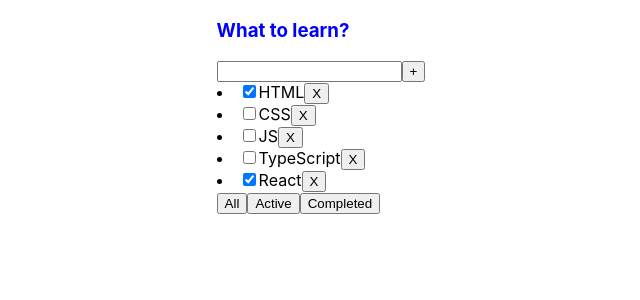
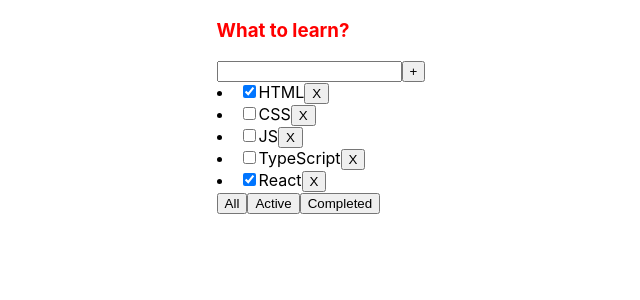
Before and after one commit to SRGREEN90/New-Todo-List, a React (Create React App) app: page / in a window 1280 px wide. Shown: the top 300 px of the page, without its empty margins (319-959 px from the left). Built offline with nearby package versions, Linux system fonts and the light colour scheme.

Commit message:
'added RemoveTasks function'

```diff
--- a/src/App.tsx
+++ b/src/App.tsx
@@ -1,4 +1,4 @@
-import React from 'react';
+import React, {useState} from 'react';
 import './App.css';
 import Todolist from "./components/Todolist";
 
@@ -10,23 +10,40 @@
 export type FilterValuesType = 'all' | 'active' | 'completed'
 function App() {
   const todoListTitle: string = 'What to learn?'
-
   const taskInitialState: Array<TaskType> = [
     {id: 1, title: 'HTML', isDone: true},
-    {id: 1, title: 'CSS', isDone: false},
-    {id: 1, title: 'JS', isDone: false},
-    {id: 1, title: 'TypeScript', isDone: false},
-    {id: 1, title: 'React', isDone: true}
+    {id: 2, title: 'CSS', isDone: false},
+    {id: 3, title: 'JS', isDone: false},
+    {id: 4, title: 'TypeScript', isDone: false},
+    {id: 5, title: 'React', isDone: true}
   ]
-    let taskFilter = (ta) =>{
 
+   const [tasks, setTasks] = useState(taskInitialState)
+   const [filter, setFilter] = useState<FilterValuesType>('all')
+//===================Functions=======================
+
+    let taskFilter = (filterValue: FilterValuesType) =>{
+        setFilter(filterValue)
+    }
+    let removeTasks = (taskId: number) =>{
+       let tasksAfterRemove = tasks.filter(t => t.id !== taskId)
+         setTasks(tasksAfterRemove)
     }
 
+    let tasksForTodolist = tasks
+    if(filter === "active") {
+        tasksForTodolist = tasks.filter(t => !t.isDone)
+    }
+    if(filter === "completed") {
+        tasksForTodolist = tasks.filter(t => t.isDone)
+    }
   return (
     <div className="App">
        <Todolist
-           tasks ={taskInitialState}
+           tasks ={tasksForTodolist}
            title={todoListTitle}
+           taskFilter={taskFilter}
+           removeTasks={removeTasks}
        />
 
     </div>
--- a/src/components/Todolist.tsx
+++ b/src/components/Todolist.tsx
@@ -1,21 +1,28 @@
 import React, {FC} from 'react'
-import {TaskType} from "../App";
+import {FilterValuesType, TaskType} from "../App";
 import s from "./TodoList.module.css";
 
 
 type TodolistPropsType = {
     tasks: Array<TaskType>
     title: string
+    taskFilter: (filterValue: FilterValuesType) => void
+    removeTasks: (id: number)=> void
 }
 
-const Todolist: FC<TodolistPropsType> = ({tasks, title} ) => {
+const Todolist: FC<TodolistPropsType> = ({
+                                             tasks,
+                                             title,
+                                             taskFilter,
+                                             removeTasks
+} ) => {
 
     let TasksForRender = tasks.map(t => {
         return(
             <li key={t.id}>
-                <input type='checkbox' checked={t.isDone}></input>
+                <input type='checkbox' checked={t.isDone}/>
                 <span>{t.title}</span>
-                <button>X</button>
+                <button onClick={() => removeTasks(t.id)}>X</button>
             </li>
 
         )
@@ -24,7 +31,7 @@
 
 
     return <div >
-        <h3 style={{color: 'blue'}}>{title}</h3>
+        <h3 style={{color: 'red'}}>{title}</h3>
         <div>
             <input/>
             <button>+</button>
@@ -33,9 +40,9 @@
                {TasksForRender}
            </div>
         <div>
-            <button >All</button>
-            <button >Active</button>
-            <button >Completed</button>
+            <button onClick={() => taskFilter('all')}>All</button>
+            <button onClick={() => taskFilter('active')}>Active</button>
+            <button onClick={() => taskFilter('completed')}>Completed</button>
         </div>
 
         </div>
```
